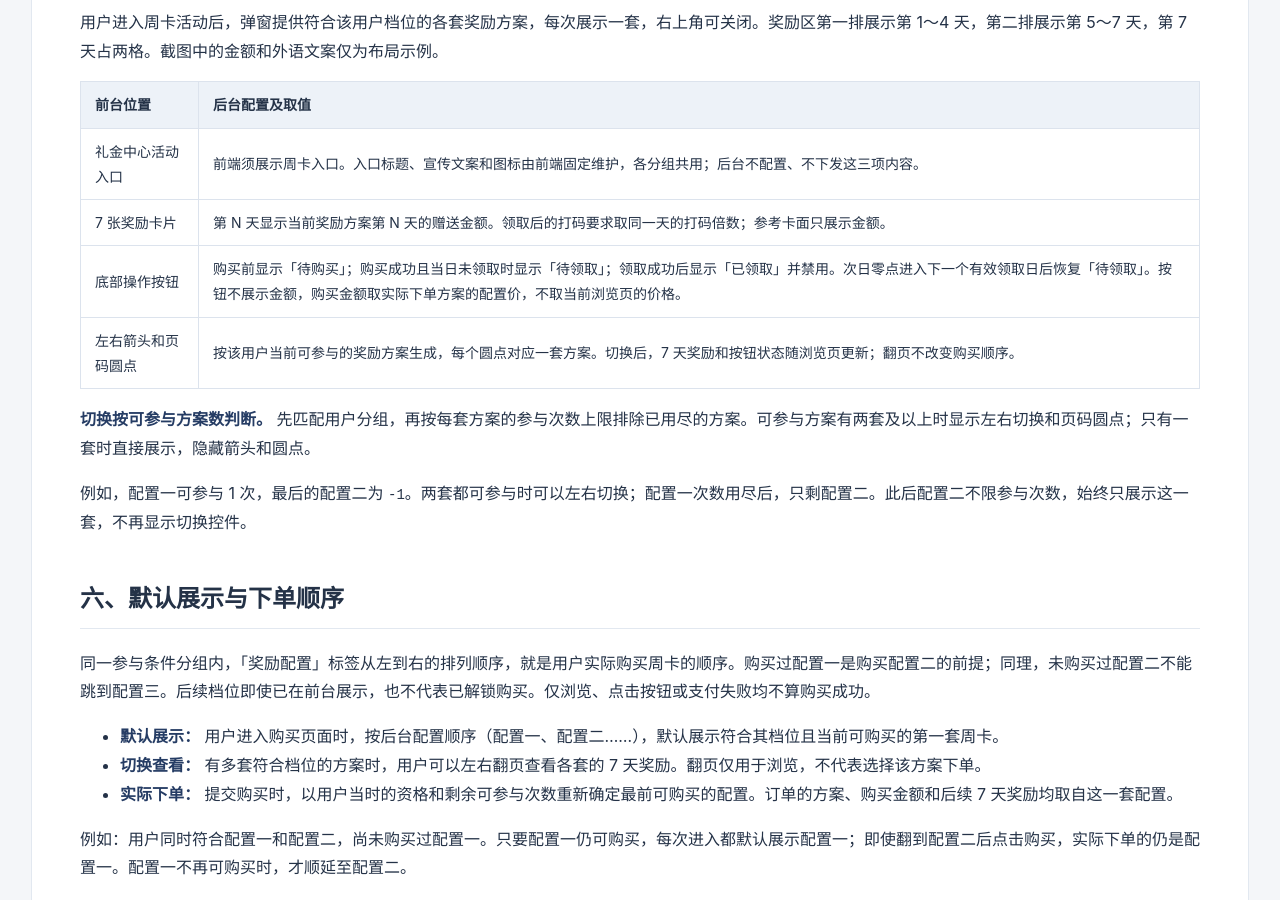
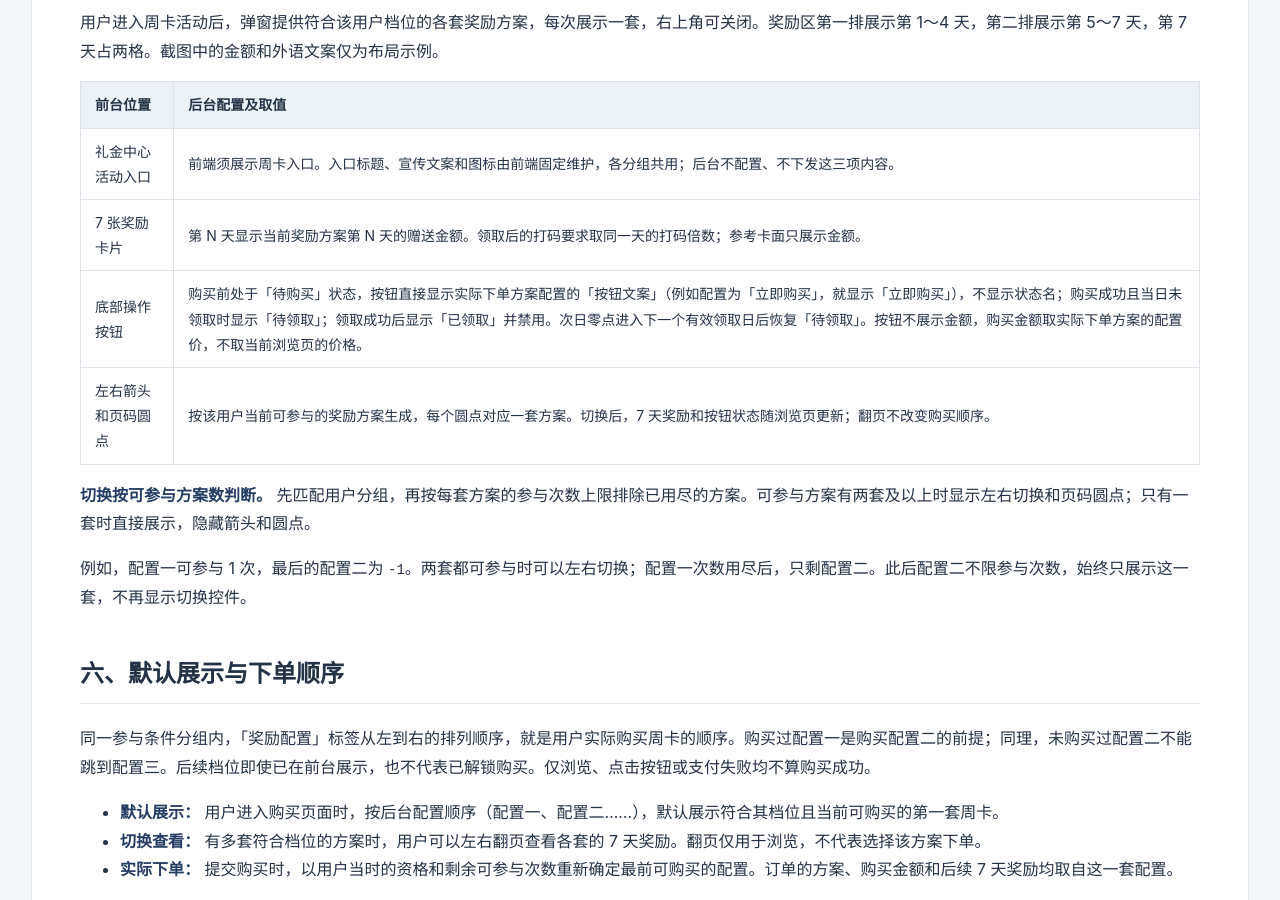
Before and after one commit to HDDDONG/tiered-recharge-requirements, a Jekyll site: the page built from weekly-card-config/index.md, in a window 1280 px wide and 900 px high, scrolled down 1118 px. Built offline with Jekyll 4.4.1, drawn with Linux system fonts in a browser that asks for light colours.

Commit message:
区分待购买状态与运营配置的按钮文案

```diff
--- a/weekly-card-config/index.md
+++ b/weekly-card-config/index.md
@@ -38,7 +38,7 @@ title: 周卡活动配置
 |---|---|
 | 礼金中心活动入口 | 前端须展示周卡入口。入口标题、宣传文案和图标由前端固定维护，各分组共用；后台不配置、不下发这三项内容。 |
 | 7 张奖励卡片 | 第 N 天显示当前奖励方案第 N 天的赠送金额。领取后的打码要求取同一天的打码倍数；参考卡面只展示金额。 |
-| 底部操作按钮 | 购买前显示「待购买」；购买成功且当日未领取时显示「待领取」；领取成功后显示「已领取」并禁用。次日零点进入下一个有效领取日后恢复「待领取」。按钮不展示金额，购买金额取实际下单方案的配置价，不取当前浏览页的价格。 |
+| 底部操作按钮 | 购买前处于「待购买」状态，按钮直接显示实际下单方案配置的「按钮文案」（例如配置为「立即购买」，就显示「立即购买」），不显示状态名；购买成功且当日未领取时显示「待领取」；领取成功后显示「已领取」并禁用。次日零点进入下一个有效领取日后恢复「待领取」。按钮不展示金额，购买金额取实际下单方案的配置价，不取当前浏览页的价格。 |
 | 左右箭头和页码圆点 | 按该用户当前可参与的奖励方案生成，每个圆点对应一套方案。切换后，7 天奖励和按钮状态随浏览页更新；翻页不改变购买顺序。 |
 
 **切换按可参与方案数判断。** 先匹配用户分组，再按每套方案的参与次数上限排除已用尽的方案。可参与方案有两套及以上时显示左右切换和页码圆点；只有一套时直接展示，隐藏箭头和圆点。
```
